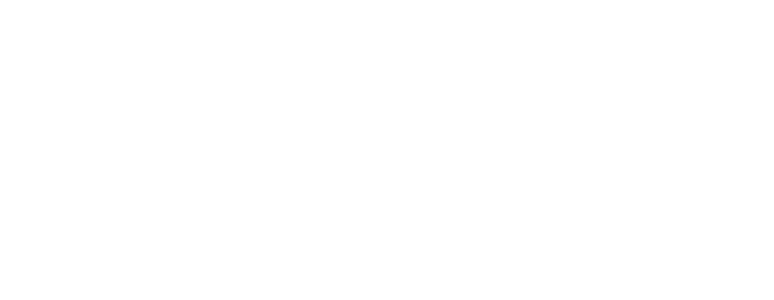
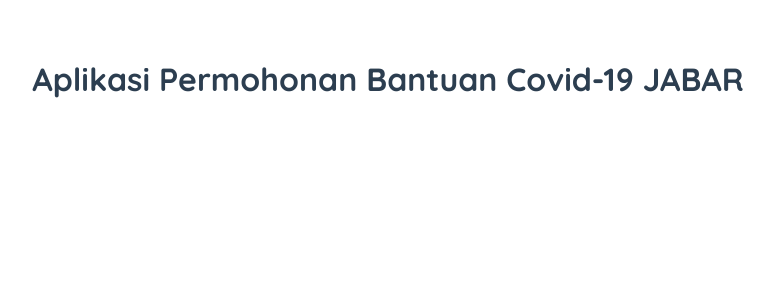
Before and after one commit to nazzalra/permohonan-bantuan-pandemi, a Vue app: page / in a window 1280 px wide. Shown: the top 300 px of the page, without its empty margins (252-1026 px from the left). Built offline with nearby package versions, Linux system fonts and the light colour scheme.

Commit message:
reinstall and test vuelidate plugin

```diff
--- a/package.json
+++ b/package.json
@@ -7,10 +7,11 @@
     "build": "vue-cli-service build"
   },
   "dependencies": {
+    "@vuelidate/core": "^2.0.0-alpha.27",
+    "@vuelidate/validators": "^2.0.0-alpha.23",
     "bootstrap": "^5.1.2",
     "core-js": "^3.6.5",
-    "vue": "^3.0.0",
-    "vuelidate": "^0.7.6"
+    "vue": "^3.0.0"
   },
   "devDependencies": {
     "@vue/cli-plugin-babel": "~4.5.0",
--- a/src/App.vue
+++ b/src/App.vue
@@ -1,20 +1,24 @@
 <template>
-  <form-validation />
+  <div class="container">
+    <h2 class="fw-bold">Aplikasi Permohonan Bantuan Covid-19 JABAR</h2>
+    <form-validation />
+  </div>
 </template>
 
 <script>
-import FormValidation from "@/components/FormValidation"
+import FormValidation from "@/components/FormValidation";
 export default {
-  name: 'App',
+  name: "App",
   components: {
-    'form-validation': FormValidation,
-  }
-}
+    "form-validation": FormValidation,
+  },
+};
 </script>
 
 <style>
+@import url('https://fonts.googleapis.com/css2?family=Quicksand:wght@400;500;600;700&display=swap');
 #app {
-  font-family: Avenir, Helvetica, Arial, sans-serif;
+  font-family: 'Quicksand',Avenir, Helvetica, Arial, sans-serif;
   -webkit-font-smoothing: antialiased;
   -moz-osx-font-smoothing: grayscale;
   text-align: center;
--- a/src/components/FormValidation.vue
+++ b/src/components/FormValidation.vue
@@ -1,10 +1,24 @@
 <template>
-    <div>
+    <form>
 
-    </div>
+    </form>
 </template>
 <script>
+import { required } from "@vuelidate/validators"
 export default {
-
+    data() {
+        return {
+            userData:{
+                nama:""
+            }
+        }
+    },
+    validations:{
+        userData:{
+            nama:{
+                required
+            }
+        }
+    }
 }
 </script>
--- a/src/main.js
+++ b/src/main.js
@@ -1,6 +1,6 @@
 import "bootstrap/dist/css/bootstrap.min.css"
 import "bootstrap"
-import Vuelidate from "vuelidate"
+import Vuelidate from "@vuelidate/core"
 import { createApp } from 'vue'
 import App from './App.vue'
 
```
Also changed, not shown: 1 other file (tests, documents, lock files or other folders).
